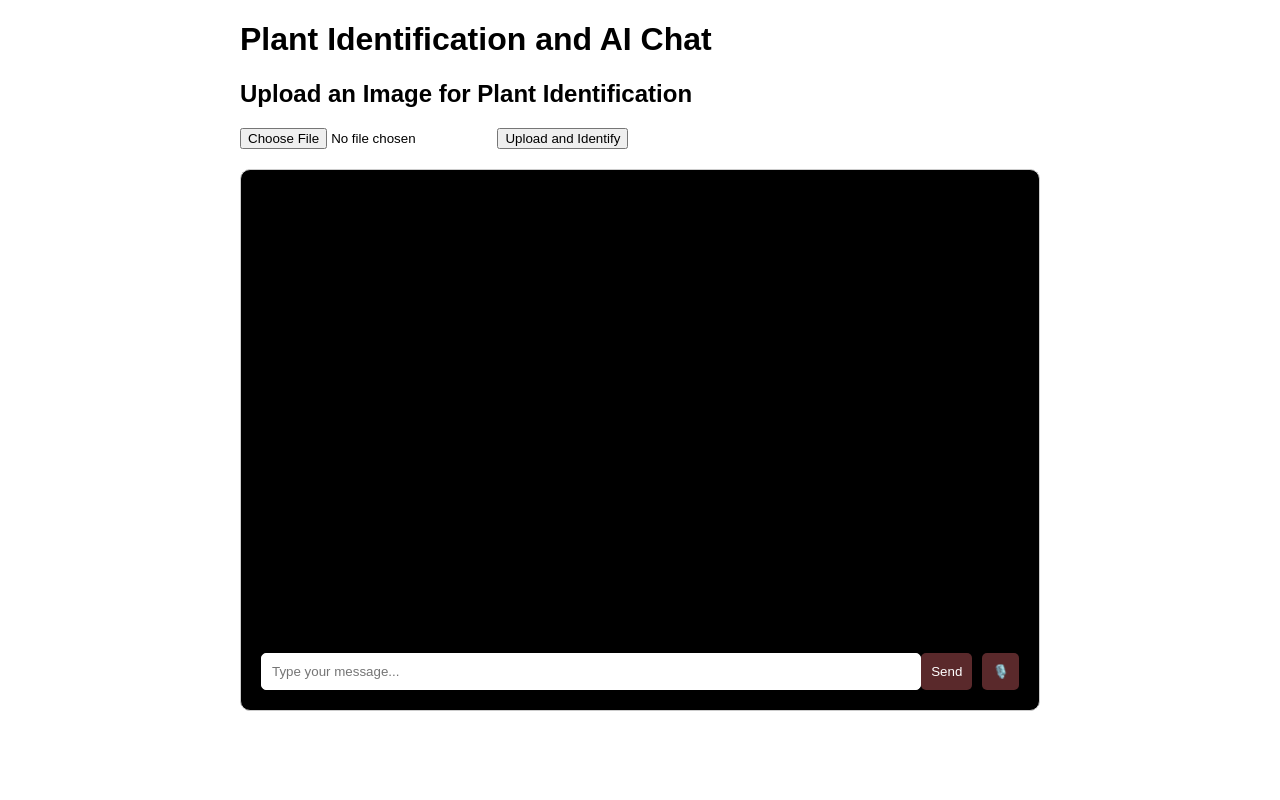
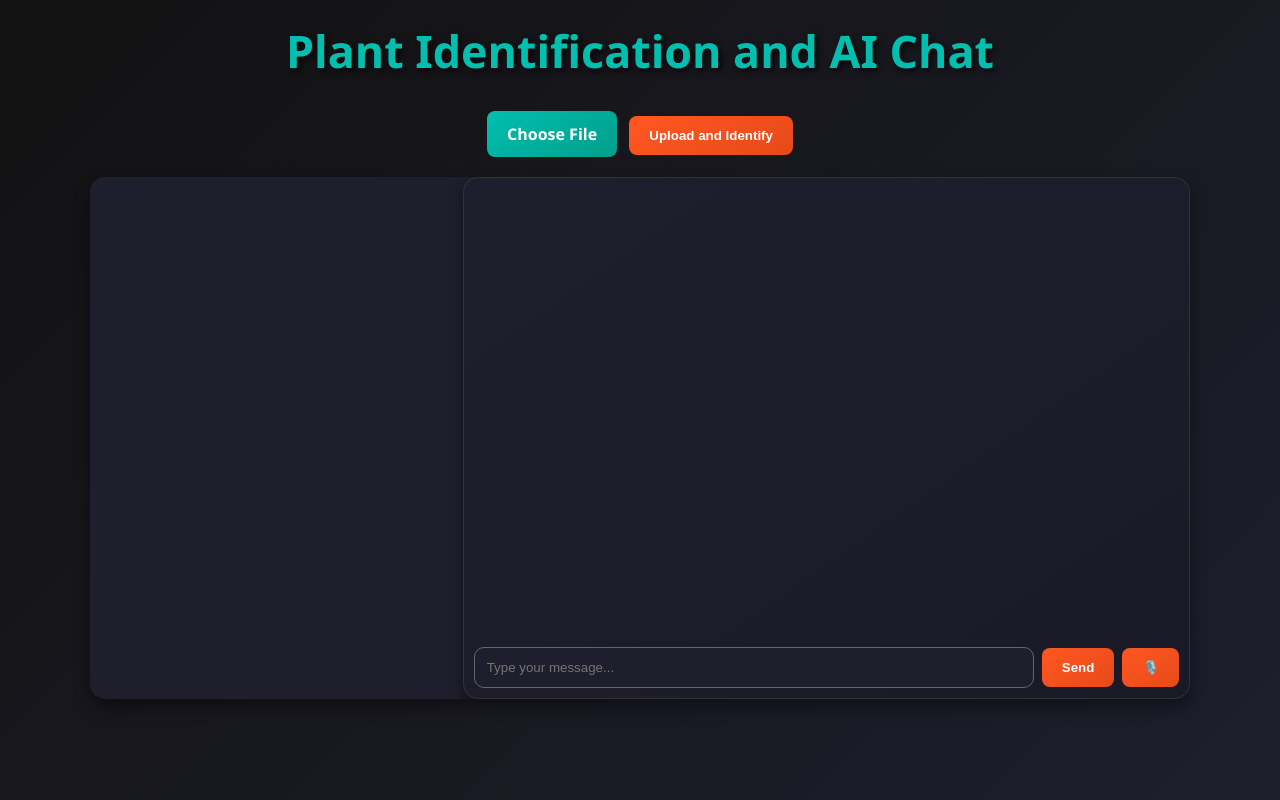
Before and after one commit to GBEN10000/PlantIdentifyingChatBot, a Flask app: page / in a window 1280 px wide. Run offline with Flask 3, Linux system fonts and the light colour scheme.

Commit message:
Update index.html

```diff
--- a/templates/index.html
+++ b/templates/index.html
@@ -5,97 +5,233 @@
     <meta name="viewport" content="width=device-width, initial-scale=1.0">
     <title>Plant Identification and AI Chat</title>
     <style>
+    @keyframes fadeIn {
+    from { opacity: 0; }
+    to { opacity: 1; }
+}
+
+@keyframes slideUp {
+    from { transform: translateY(10px); opacity: 0; }
+    to { transform: translateY(0); opacity: 1; }
+}
+
 body {
-            font-family: Arial, sans-serif;
-            margin: 20px;
+    font-family: 'Segoe UI', Tahoma, Geneva, Verdana, sans-serif;
+    margin: 0;
+    color: #e0e0e0;
+    background: linear-gradient(135deg, #121212, #1e1e2d);
+    display: flex;
+    flex-direction: column;
+    align-items: center;
+    min-height: 100vh;
+    overflow: hidden;
 }
-        .container {
-            width: 80%;
-            margin: 0 auto;
-            max-width: 800px;
+
+h1 {
+    color: #00bfae;
+    margin: 20px 0; /* Reduced margin */
+    font-size: 2.8em;
+    text-shadow: 3px 3px 6px rgba(0,0,0,0.7);
+    animation: fadeIn 1s ease-out;
 }
+
 .upload-form {
-            margin-bottom: 20px;
+    margin: 10px 0; /* Reduced margin */
+    text-align: center;
 }
+
+.custom-file-upload {
+    display: inline-block;
+    padding: 12px 20px;
+    cursor: pointer;
+    background: linear-gradient(145deg, #00bfae, #009e8b);
+    border-radius: 8px;
+    color: white;
+    font-weight: bold;
+    transition: background 0.3s ease, transform 0.2s ease;
+}
+
+.custom-file-upload:hover {
+    background: linear-gradient(145deg, #009e8b, #00bfae);
+    transform: scale(1.05);
+}
+
+button {
+    padding: 12px 20px;
+    border: none;
+    border-radius: 8px;
+    color: white;
+    font-weight: bold;
+    cursor: pointer;
+    transition: background 0.3s ease, transform 0.2s ease;
+    background: linear-gradient(145deg, #ff5722, #e64a19);
+}
+
+button:hover {
+    background: linear-gradient(145deg, #e64a19, #ff5722);
+    transform: scale(1.03);
+}
+
+#upload-button {
+    margin-left: 8px; /* Reduced margin */
+}
+
+#identify-button {
+    background: linear-gradient(145deg, #00bfae, #009e8b);
+}
+
+#identify-button:hover {
+    background: linear-gradient(145deg, #009e8b, #00bfae);
+}
+
+.main-container {
+    display: flex;
+    width: 95%; /* Increased to use more available width */
+    max-width: 1100px; /* Adjusted max-width for better fit */
+    margin: 10px 0; /* Reduced margin */
+    border-radius: 15px;
+    overflow: hidden;
+    background: #1e1e2d;
+    box-shadow: 0 8px 16px rgba(0,0,0,0.4);
+    animation: slideUp 1s ease-out;
+}
+
+.image-container {
+    flex: 1;
+    padding: 10px; /* Reduced padding */
+    height: 300px; /* Slightly reduced height */
+}
+
+#uploaded-image {
+    width: 100%;
+    height: 100%;
+    object-fit: cover;
+    border-radius: 15px;
+    box-shadow: 0 6px 12px rgba(0,0,0,0.4);
+}
+
 .chat-container {
-            border: 1px solid #ccc;
-            border-radius: 10px;
-            padding: 20px;
-            background-color: #000000;
-            height: 500px; /* Fixed height for chat container */
+    flex: 2;
+    width: 380px; /* Fixed width */
+    height: 500px; /* Fixed height */
+    border: 1px solid #333;
+    border-radius: 15px;
+    background: linear-gradient(145deg, #1e1e2d, #1a1a27);
+    box-shadow: 0 8px 16px rgba(0,0,0,0.4);
+    padding: 10px; /* Reduced padding */
     display: flex;
     flex-direction: column;
 }
+
 #chat-box {
     flex: 1;
     overflow-y: auto;
-            margin-bottom: 10px;
+    margin-bottom: 10px; /* Reduced margin */
+    padding-right: 10px; /* Reduced padding */
 }
+
 .message {
-            margin-bottom: 10px;
-            color: #04ff00;
-            font-family: Verdana, Geneva, Tahoma, sans-serif;
+    margin-bottom: 14px; /* Reduced margin */
+    font-size: 1em;
+    transition: transform 0.3s ease, color 0.3s ease;
 }
+
 .message.user {
     text-align: right;
+    color: #d1d1d1;
+}
+
+.message.ai {
+    color: #00bfae;
+}
+
+.message:hover {
+    transform: scale(1.03);
     color: #ffffff;
 }
+
 .message .content {
     display: inline-block;
-            padding: 10px;
-            border-radius: 5px;
+    padding: 12px 16px;
+    border-radius: 10px;
+    background-color: #2b2b2b;
+    box-shadow: inset 2px 2px 6px rgba(0,0,0,0.4);
 }
+
 .message.user .content {
-            background-color: #453b53;
+    background-color: #2a2a2a;
+    box-shadow: inset 2px 2px 6px rgba(0,0,0,0.6);
 }
+
 #chat-form {
     display: flex;
-            margin-top: 10px;
+    align-items: center;
+    margin-top: 10px; /* Reduced margin */
 }
+
 #chat-form input[type="text"] {
     flex: 1;
-            padding: 10px;
-            border: 1px solid #ffffff;
-            border-radius: 5px;
+    padding: 12px;
+    border: 1px solid #666;
+    border-radius: 10px;
+    background-color: #1e1e2d;
+    color: #e0e0e0;
+    outline: none;
+    transition: border-color 0.3s ease, background-color 0.3s ease;
 }
+
+#chat-form input[type="text"]:focus {
+    border-color: #00bfae;
+    background-color: #2b2b2b;
+}
+
 #chat-form button {
-            padding: 10px;
-            border: none;
-            border-radius: 5px;
-            background-color: #5a292b;
-            color: white;
+    background: linear-gradient(145deg, #ff5722, #e64a19);
+    margin-left: 8px; /* Reduced margin */
+}
+
+#chat-form button:hover {
+    background: linear-gradient(145deg, #e64a19, #ff5722);
+}
+
+#mic-button {
+    background: linear-gradient(145deg, #00bfae, #009e8b);
+}
+
+#mic-button:hover {
+    background: linear-gradient(145deg, #009e8b, #00bfae);
+}
+
+input[type="file"] {
+    display: none;
+}
+
+.custom-file-upload {
+    display: inline-block;
     cursor: pointer;
 }
-        #mic-button {
-            padding: 10px;
-            border: none;
-            border-radius: 5px;
-            background-color: #28a745;
-            color: white;
-            cursor: pointer;
-            margin-left: 10px;
-        }
-        #response-box {
-            margin-top: 10px;
-            padding: 10px;
-            border: 1px solid #ccc;
-            border-radius: 5px;
-            background-color: #f0f0f0;
-        }
+
 </style>
 </head>
 <body>
-    <div class="container">
+
     <h1>Plant Identification and AI Chat</h1>
 
     <div class="upload-form">
-            <h2>Upload an Image for Plant Identification</h2>
+        <!-- <h2>Upload an Image for Plant Identification</h2> -->
         <form id="upload-form" enctype="multipart/form-data">
-                <input type="file" name="file" accept="image/*" required>
-                <button type="submit">Upload and Identify</button>
+            <label for="file-upload" class="custom-file-upload">
+                Choose File
+            </label>
+            <input id="file-upload" type="file" name="file" accept="image/*" required>
+            <button type="submit" id="upload-button">Upload and Identify</button>
         </form>
     </div>
 
+    <div class="main-container">
+        <div class="image-container">
+            <img id="uploaded-image" style="display:none; max-width: 100%; border-radius: 10px;" />
+        </div>
         <div class="chat-container" id="chat-container">
             <div id="chat-box"></div>
             <form id="chat-form">
@@ -106,7 +242,13 @@
         </div>
     </div>
 
+</body>
+</html>
+
     <script>
+      let isListening = false;
+let identifiedPlantName = ''; // Variable to store the identified plant name
+
 function typeText(element, text, speed, callback) {
     let index = 0;
 
@@ -125,52 +267,86 @@
 
 function speakText(text, rate = 1.5) {
     if ('speechSynthesis' in window) {
+        console.log('Speaking text:', text);
         const utterance = new SpeechSynthesisUtterance(text);
         utterance.lang = 'en-US';
-        utterance.rate = rate; // Adjust the speech speed
+        utterance.rate = rate;
+        window.speechSynthesis.cancel();
         window.speechSynthesis.speak(utterance);
     }
 }
-
-        let plantName = '';
-        let isListening = false;
-        const micButton = document.getElementById('mic-button');
-
 document.getElementById('upload-form').addEventListener('submit', async function(event) {
     event.preventDefault();
     const formData = new FormData(this);
+    const fileInput = this.querySelector('input[type="file"]');
+    const file = fileInput.files[0];
+    const reader = new FileReader();
+
+    reader.onload = function(e) {
+        const uploadedImage = document.getElementById('uploaded-image');
+        uploadedImage.src = e.target.result;
+        uploadedImage.style.display = 'block'; // Show the image
+    };
+
+    reader.readAsDataURL(file);
+
+    try {
         const response = await fetch('/upload', {
             method: 'POST',
             body: formData
         });
 
+        if (response.ok) {
             const data = await response.json();
-
             if (data.flower_common_name) {
-                plantName = data.flower_common_name;
+                identifiedPlantName = data.flower_common_name; // Store identified plant name
                 addMessage('ai', data.ai_response);
             } else {
                 addMessage('ai', 'Could not identify the plant.');
             }
+        } else {
+            addMessage('ai', 'Error occurred during upload.');
+        }
+    } catch (error) {
+        addMessage('ai', 'Network error occurred.');
+    }
 });
+
 
 document.getElementById('chat-form').addEventListener('submit', async function(event) {
     event.preventDefault();
     const userMessage = document.getElementById('user-message').value;
-            addMessage('user', userMessage);
+    let updatedMessage = userMessage;
+
+    if (identifiedPlantName) {
+        updatedMessage = updatedMessage.replace(/\bplant\b/gi, identifiedPlantName);
+        updatedMessage = updatedMessage.replace(/\bit\b/gi, identifiedPlantName);
+    }
+
+    addMessage('user', updatedMessage);
     document.getElementById('user-message').value = '';
 
+    try {
         const response = await fetch('/chat', {
             method: 'POST',
             headers: {
                 'Content-Type': 'application/json'
             },
-                body: JSON.stringify({ user_query: userMessage })
+            body: JSON.stringify({ user_query: updatedMessage })
         });
 
+        if (response.ok) {
             const data = await response.json();
             addMessage('ai', data.ai_response);
+            speakText(data.ai_response);
+        } else {
+            addMessage('ai', 'Error occurred during chat.');
+        }
+    } catch (error) {
+        addMessage('ai', 'Network error occurred.');
+    }
 });
+const micButton = document.getElementById('mic-button');
 
 micButton.addEventListener('click', function() {
     if (!('webkitSpeechRecognition' in window)) {
@@ -194,19 +370,29 @@
 
     recognition.onresult = function(event) {
         const transcript = event.results[0][0].transcript;
-                addMessage('user', transcript);
+        let updatedTranscript = transcript;
+
+        if (identifiedPlantName) {
+            updatedTranscript = updatedTranscript.replace(/\bplant\b/gi, identifiedPlantName);
+            updatedTranscript = updatedTranscript.replace(/\bit\b/gi, identifiedPlantName);
+        }
+
+        addMessage('user', updatedTranscript);
 
         fetch('/chat', {
             method: 'POST',
             headers: {
                 'Content-Type': 'application/json'
             },
-                    body: JSON.stringify({ user_query: transcript })
+            body: JSON.stringify({ user_query: updatedTranscript })
         })
         .then(response => response.json())
         .then(data => {
             addMessage('ai', data.ai_response);
-                    speakText(data.ai_response); // Speak out the AI response
+            speakText(data.ai_response);
+        })
+        .catch(error => {
+            addMessage('ai', 'Error occurred during speech processing.');
         });
     };
 
@@ -216,44 +402,28 @@
         recognition.start();
     }
 });
-
-        // function addMessage(type, content) {
-        //     const chatBox = document.getElementById('chat-box');
-        //     const messageDiv = document.createElement('div');
-        //     messageDiv.classList.add('message', type);
-
-        //     if (type === 'ai') {
-        //         const contentDiv = document.createElement('div');
-        //         contentDiv.classList.add('content');
-        //         contentDiv.id = message-${Date.now()}; // Ensure unique ID
-        //         messageDiv.appendChild(contentDiv);
-        //         chatBox.appendChild(messageDiv);
-        //         chatBox.scrollTop = chatBox.scrollHeight;
-        //         typeText(contentDiv, content, 7, () => {
-        //             chatBox.scrollTop = chatBox.scrollHeight; // Scroll to bottom after typing is complete
-        //         });
-        //     } else {
-        //         messageDiv.innerHTML = <div class="content">${content}</div>;
-        //         chatBox.appendChild(messageDiv);
-        //         chatBox.scrollTop = chatBox.scrollHeight;
-        //     }
-        // }
 function addMessage(type, content) {
     const chatBox = document.getElementById('chat-box');
     const messageDiv = document.createElement('div');
     messageDiv.classList.add('message', type);
 
     if (type === 'ai') {
+        if ('speechSynthesis' in window) {
+            window.speechSynthesis.cancel();
+        }
+
         const contentDiv = document.createElement('div');
         contentDiv.classList.add('content');
-        contentDiv.id = `message-${Date.now()}`; // Ensure unique ID
+        contentDiv.id = `message-${Date.now()}`;
         messageDiv.appendChild(contentDiv);
         chatBox.appendChild(messageDiv);
         chatBox.scrollTop = chatBox.scrollHeight;
-        typeText(contentDiv, content, 7, () => {
-            chatBox.scrollTop = chatBox.scrollHeight; // Scroll to bottom after typing is complete
+        typeText(contentDiv, content, 1, () => {
+            chatBox.scrollTop = chatBox.scrollHeight;
         });
-        speakText(content, 1.5); // Adjust the speed to your preference (e.g., 1.2 times normal speed)
+        if ('speechSynthesis' in window) {
+            speakText(content, 1.5);
+        }
     } else {
         messageDiv.innerHTML = `<div class="content">${content}</div>`;
         chatBox.appendChild(messageDiv);
@@ -261,6 +431,34 @@
     }
 }
 
+function typeText(element, text, speed, callback) {
+    let index = 0;
+
+    function type() {
+        if (index < text.length) {
+            element.textContent += text.charAt(index);
+            index++;
+            setTimeout(type, speed);
+        } else if (callback) {
+            callback();
+        }
+    }
+
+    type();
+}
+
+function speakText(text, rate = 1.5) {
+    if ('speechSynthesis' in window) {
+        console.log('Speaking text:', text);
+        const utterance = new SpeechSynthesisUtterance(text);
+        utterance.lang = 'en-US';
+        utterance.rate = rate;
+        window.speechSynthesis.cancel();
+        window.speechSynthesis.speak(utterance);
+    }
+}
+
+
     </script>
 </body>
 </html>
```
Lines whose indentation alone changed are shown as unchanged.
